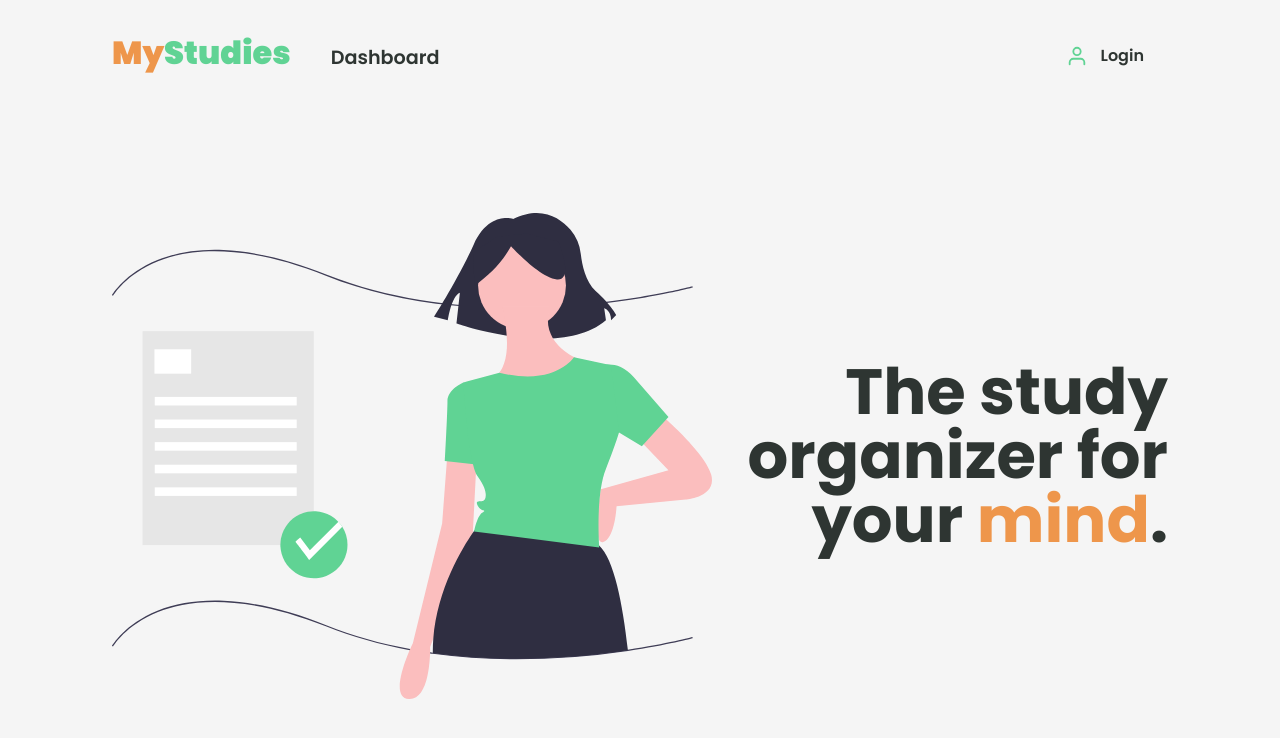
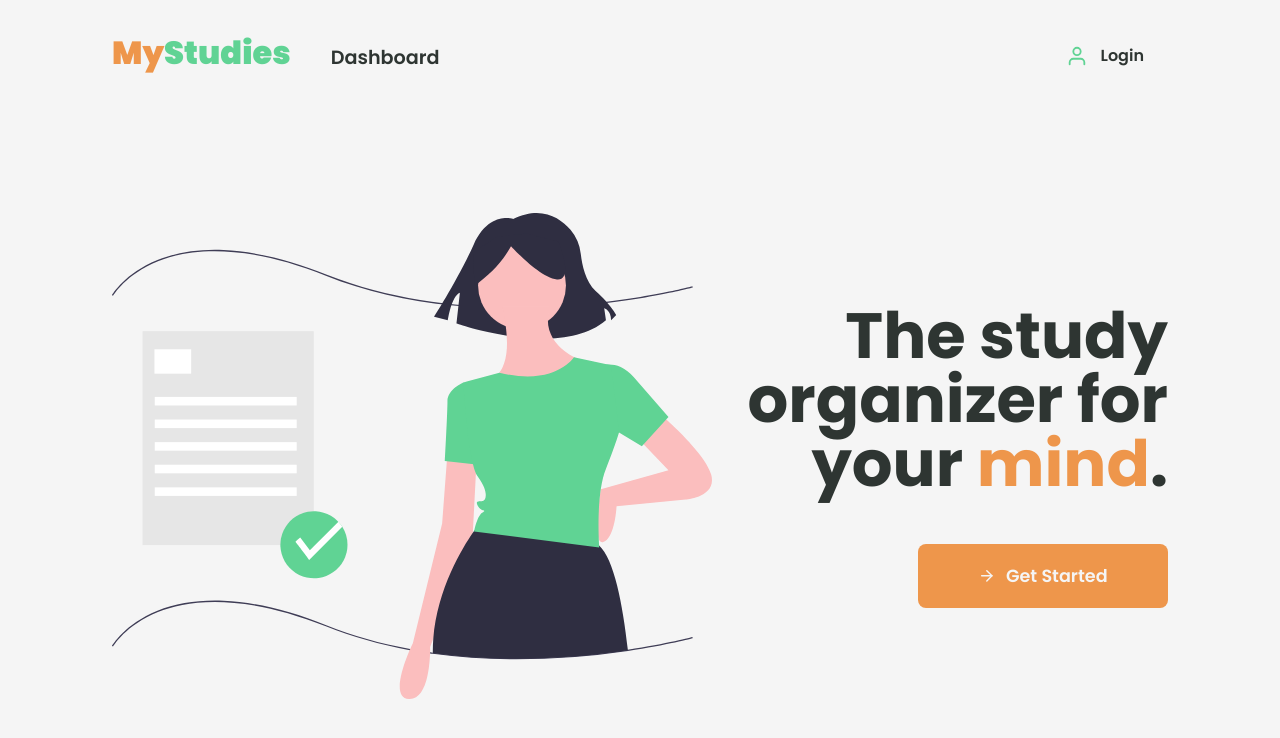
Before and after one commit to arthursvpb/study-guide, a Next.js app in the folder packages/web/: page / in a window 1280 px wide. Shown: the top 738 px of the page. Built offline with nearby package versions, Linux system fonts and the light colour scheme.

Commit message:
add get started button

```diff
--- /dev/null
+++ b/packages/web/components/GetStartedButton/index.tsx
@@ -0,0 +1,12 @@
+import styles from './styles.module.scss';
+
+import { FiArrowRight } from 'react-icons/fi';
+
+export function GetStartedButton() {
+	return (
+		<button type="button" className={styles.getStartedButton}>
+			<FiArrowRight color="#f5f5f5" className={styles.userIcon} />
+			Get Started
+		</button>
+	);
+}
--- /dev/null
+++ b/packages/web/components/GetStartedButton/styles.module.scss
@@ -0,0 +1,29 @@
+.getStartedButton {
+	display: flex;
+	align-items: center;
+	justify-content: center;
+
+	height: 4rem;
+	width: 250px;
+
+	margin-top: 3rem;
+
+	border: 0;
+	border-radius: 0.5rem;
+
+	background-color: var(--orange-500);
+	color: var(--gray-100);
+
+	font-size: 1.1rem;
+	font-weight: 600;
+
+	svg {
+		margin-right: 10px;
+	}
+
+	transition: filter 0.2s;
+
+	&:hover {
+		filter: brightness(1.1);
+	}
+}
--- a/packages/web/pages/home.module.scss
+++ b/packages/web/pages/home.module.scss
@@ -17,6 +17,7 @@
 	.hero {
 		display: flex;
 		flex-direction: column;
+		align-items: flex-end;
 
 		h1 {
 			font-size: 4rem;
--- a/packages/web/pages/index.tsx
+++ b/packages/web/pages/index.tsx
@@ -5,6 +5,7 @@
 
 // import { api } from '@study-guide/axios';
 import { Header } from '../components/Header';
+import { GetStartedButton } from '../components/GetStartedButton';
 
 import styles from './home.module.scss';
 
@@ -16,7 +17,6 @@ export default function Home({ helloWorld }: HomeProps) {
 	return (
 		<>
 			<Header />
-
 			<main className={styles.contentContainer}>
 				<img src="/images/undraw_certification_aif8.svg" alt="Girl certified" />
 
@@ -24,7 +24,8 @@ export default function Home({ helloWorld }: HomeProps) {
 					<h1>
 						The study organizer for your <span>mind</span>.
 					</h1>
-					{/* <button>Get Started</button> */}
+
+					<GetStartedButton />
 				</section>
 			</main>
 		</>
```
